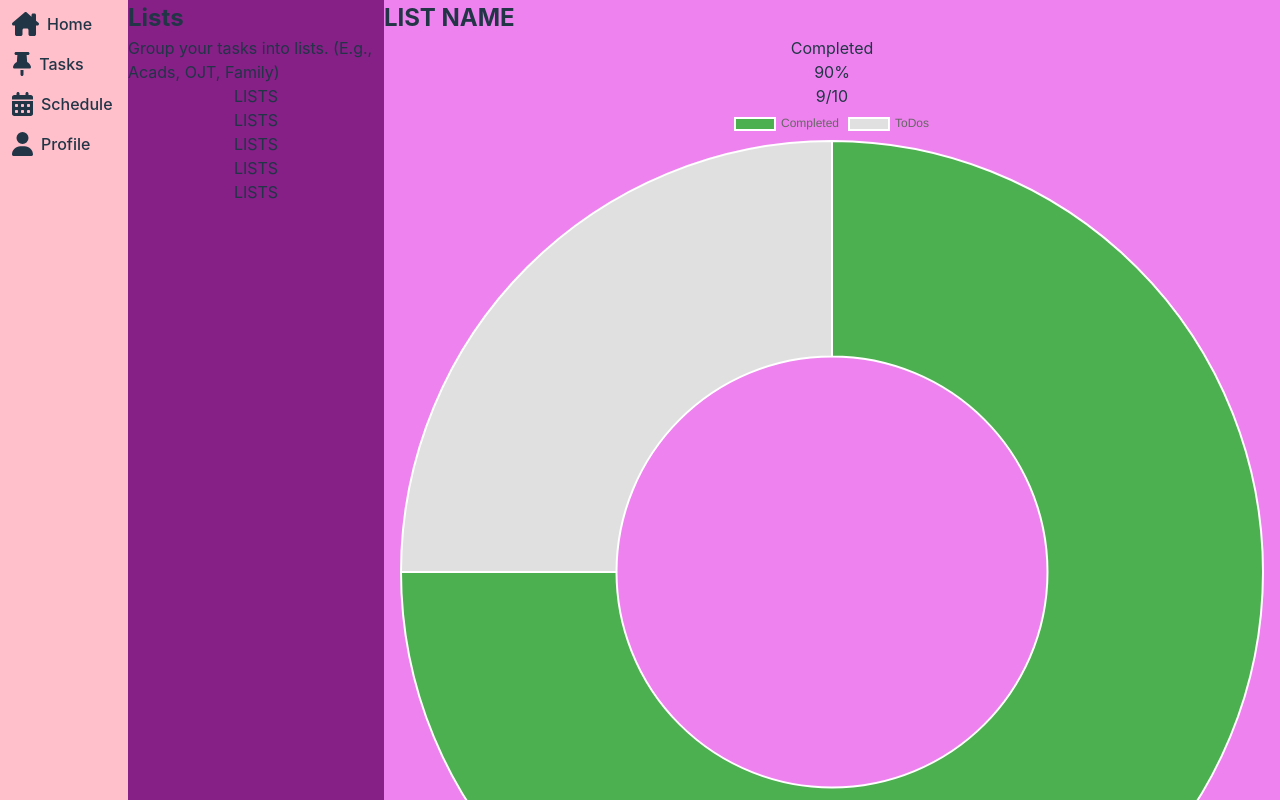
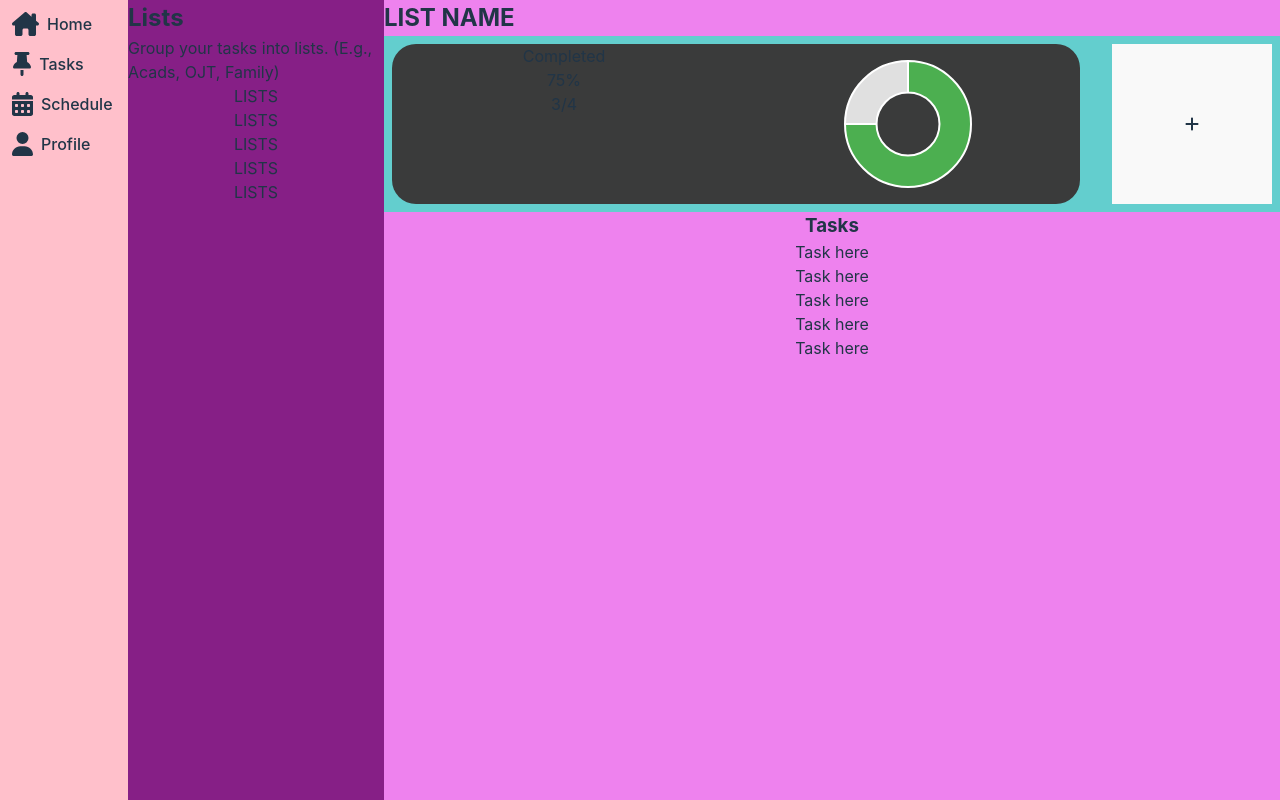
Before and after one commit to SiegfredLorelle/lexmeet-todo, a React (Vite) app: page /tasks in a window 1280 px wide. Shown: the top 800 px of the page. Built offline with nearby package versions, Linux system fonts and the light colour scheme.

Commit message:
Layout task summary

```diff
--- a/src/assets/styles/main.scss
+++ b/src/assets/styles/main.scss
@@ -1,5 +1,6 @@
 @import "./sidebar";
 @import "./tasks";
+@import "./tasks-summary";
 
 :root {
   font-family: Inter, system-ui, Avenir, Helvetica, Arial, sans-serif;
@@ -48,16 +49,19 @@ h1 {
 }
 
 button {
-  border-radius: 8px;
-  border: 1px solid transparent;
-  padding: 0.6em 1.2em;
-  font-size: 1em;
-  font-weight: 500;
-  font-family: inherit;
-  background-color: #1a1a1a;
+  all: unset;
+  display: inline-block;
   cursor: pointer;
-  transition: border-color 0.25s;
+  text-align: center;
+  font-size: 1rem;
+  background: none;
+  border: none;
+  padding: 0;
+  margin: 0;
+  line-height: 1;
+  color: inherit;
 }
+
 button:hover {
   border-color: #646cff;
 }
--- /dev/null
+++ b/src/assets/styles/tasks-summary.scss
@@ -0,0 +1,48 @@
+.tasks-summary-container {
+  display: grid;
+  grid-template-columns: 4fr 1fr;
+  gap: 1rem;
+  background-color: rgb(99, 206, 206);
+}
+
+.tasks-summary-info-container {
+  background-color: rgb(58, 59, 59);
+  height: 20vh;
+  display: flex;
+  margin: 0.5rem;
+  border-radius: 24px;
+  // width: 80%;
+}
+
+.tasks-summary-info {
+  width: 50%;
+}
+
+.tasks-summary-doughnut-chart {
+  display: flex;
+  justify-content: center;
+  padding: 1rem;
+  width: 50%;
+}
+
+.tasks-summary-button-container {
+  background-color: rgb(206, 197, 206);
+  // width: 100%;
+  margin: 0.5rem;
+  border-radius: 24px;
+}
+
+.tasks-summary-button-container > button {
+  height: 100%;
+  width: 100%;
+}
+
+.tasks-summary-description {
+
+}
+.tasks-summary-percentage {
+
+}
+.tasks-summary-fraction {
+
+}
--- a/src/components/TaskSummary.jsx
+++ b/src/components/TaskSummary.jsx
@@ -1,7 +1,10 @@
 import { Doughnut } from 'react-chartjs-2';
-import { Chart as ChartJS, ArcElement, Tooltip, Legend } from 'chart.js';
+import { Chart as ChartJS, ArcElement, Tooltip} from 'chart.js';
+import { FontAwesomeIcon } from '@fortawesome/react-fontawesome'
+import { faPlus } from '@fortawesome/free-solid-svg-icons'
 
-ChartJS.register(ArcElement, Tooltip, Legend);
+
+ChartJS.register(ArcElement, Tooltip);
 
 const TaskSummary = ({numCompleted, totalTasks}) => {
   const percentageCompleted = numCompleted / totalTasks * 100
@@ -10,7 +13,7 @@ const TaskSummary = ({numCompleted, totalTasks}) => {
   const doughnutData = {
     labels: [
       "Completed",
-      "ToDos"
+      "Incomplete"
     ],
     datasets: [
       {
@@ -23,7 +26,7 @@ const TaskSummary = ({numCompleted, totalTasks}) => {
           '#4caf50',
           '#e0e0e0'
         ],
-
+        hoverOffset: 4
       }
     ]
   }
@@ -31,12 +34,22 @@ const TaskSummary = ({numCompleted, totalTasks}) => {
   return (
     <>
       <div className="tasks-summary-container">
-        <div>
-          <p>Completed</p>
-          <p>90%</p>
-          <p>9/10</p>
+        <div className="tasks-summary-info-container">
+          <div className="tasks-summary-info">
+            <p className="tasks-summary-description">Completed</p>
+            <p className="tasks-summary-percentage">{percentageCompleted}%</p>
+            <p className="tasks-summary-fraction">{numCompleted}/{totalTasks}</p>
+          </div>
+          <div className="tasks-summary-doughnut-chart">
+            <Doughnut data={doughnutData} />
+          </div>
         </div>
-        <Doughnut data={doughnutData} />
+
+        <div className="tasks-summary-button-container">
+          <button>
+            <FontAwesomeIcon icon={faPlus} />
+          </button>
+        </div>
       </div>
     </>
   )
--- a/src/pages/Tasks.jsx
+++ b/src/pages/Tasks.jsx
@@ -35,12 +35,13 @@ const TasksSection = () => {
       <section className="tasks-section tasks">
         <h2>LIST NAME</h2>
         <TaskSummary numCompleted={3} totalTasks={4} />
+        <h3>Tasks</h3>
         <ul>
-          <li>TASKS</li>
-          <li>TASKS</li>
-          <li>TASKS</li>
-          <li>TASKS</li>
-          <li>TASKS</li>
+          <li>Task here</li>
+          <li>Task here</li>
+          <li>Task here</li>
+          <li>Task here</li>
+          <li>Task here</li>
         </ul>
       </section>
     </>
```
